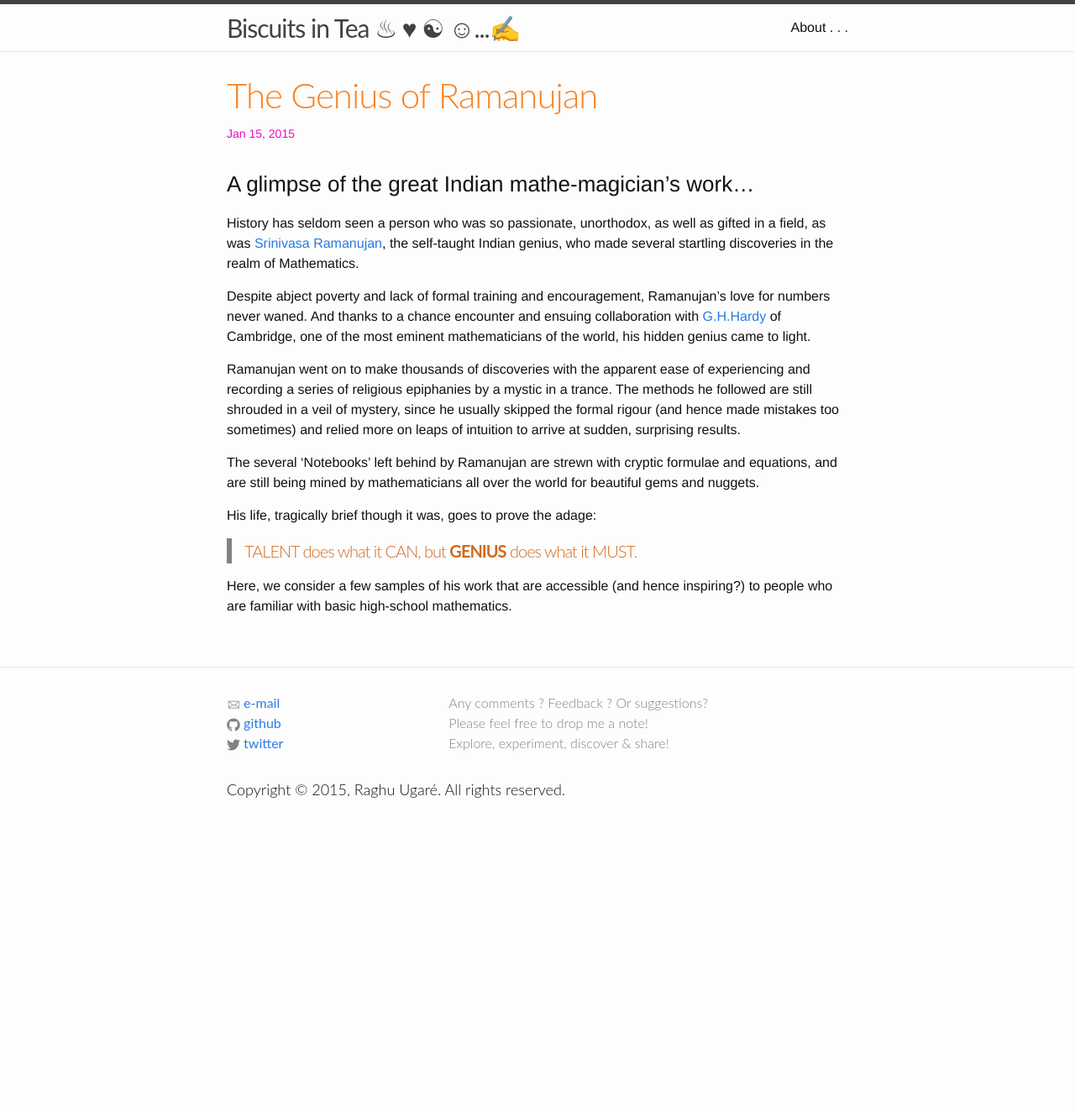
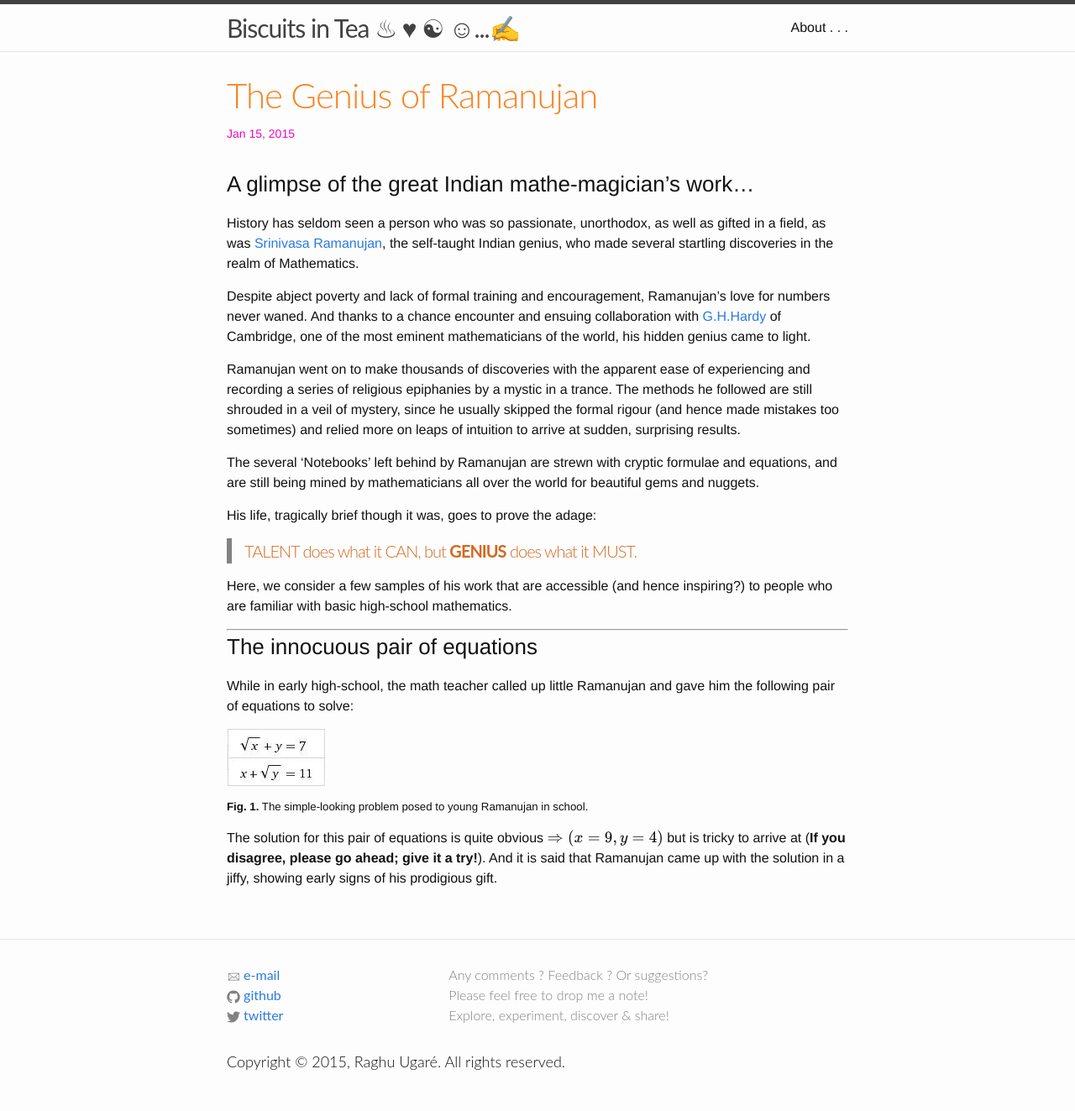
Before and after one commit to raghuugare/raghuugare.bkup, a Jekyll site: the page built from _posts/2015-01-15-genius-of-ramanujan.markdown, in a window 1280 px wide. Shown: the whole page at 84% size. Built offline with Jekyll 4.4.1, drawn with Linux system fonts in a browser that asks for light colours; formulas are drawn with MathJax 3; before the commit the page ends 999 px from its top, so only the background shows below that.

Commit message:
First, the pair of strange 'simultaneous'(?) equations part...

```diff
--- a/_posts/2015-01-15-genius-of-ramanujan.markdown
+++ b/_posts/2015-01-15-genius-of-ramanujan.markdown
@@ -22,7 +22,17 @@ His life, tragically brief though it was, goes to prove the adage:
 
 Here, we consider a few samples of his work that are accessible (and hence inspiring?) to people who are familiar with basic high-school mathematics.
 
+---
 
+### The innocuous pair of equations
+
+While in early high-school, the math teacher called up little Ramanujan and gave him the following pair of equations to solve:
+
+![simultaenous_equations]({{site.url}}/assets/images/ramanujan/simultaneous_equations.jpg)
+
+##### **Fig. 1.** The simple-looking problem posed to young Ramanujan in school.
+
+The solution for this pair of equations is quite obvious \$ \Rightarrow (x = 9, y = 4) \$  but is tricky to arrive at (**If you disagree, please go ahead; give it a try!**). And it is said that Ramanujan came up with the solution in a jiffy, showing early signs of his prodigious gift.
 
 
 
```
